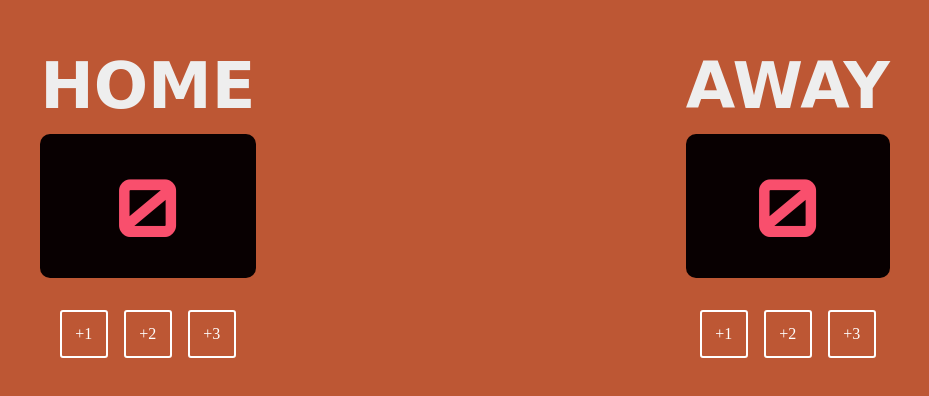
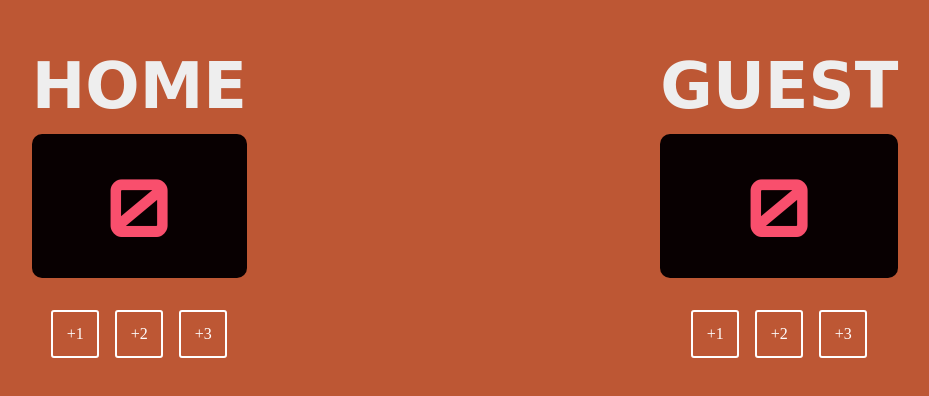
Before and after one commit to stkhalisha/basketball-scoreboard, a plain HTML site: page index.html in a window 1280 px wide. Shown: the part 202-598 px from the top of the page, without its empty margins (175-1104 px from the left). Drawn offline with nearby package versions, Linux system fonts and the light colour scheme; a web font is replaced by a local one.

Commit message:
Change customized header

```diff
--- a/index.html
+++ b/index.html
@@ -32,7 +32,7 @@
       </div>
 
       <div>
-        <h3>AWAY</h3>
+        <h3>GUEST</h3>
         <h2 class="guest-score" id="guest-score">0</h2>
         <div class="button-container">
           <button onclick="increaseGuestScoreOne()">+1</button>
```
